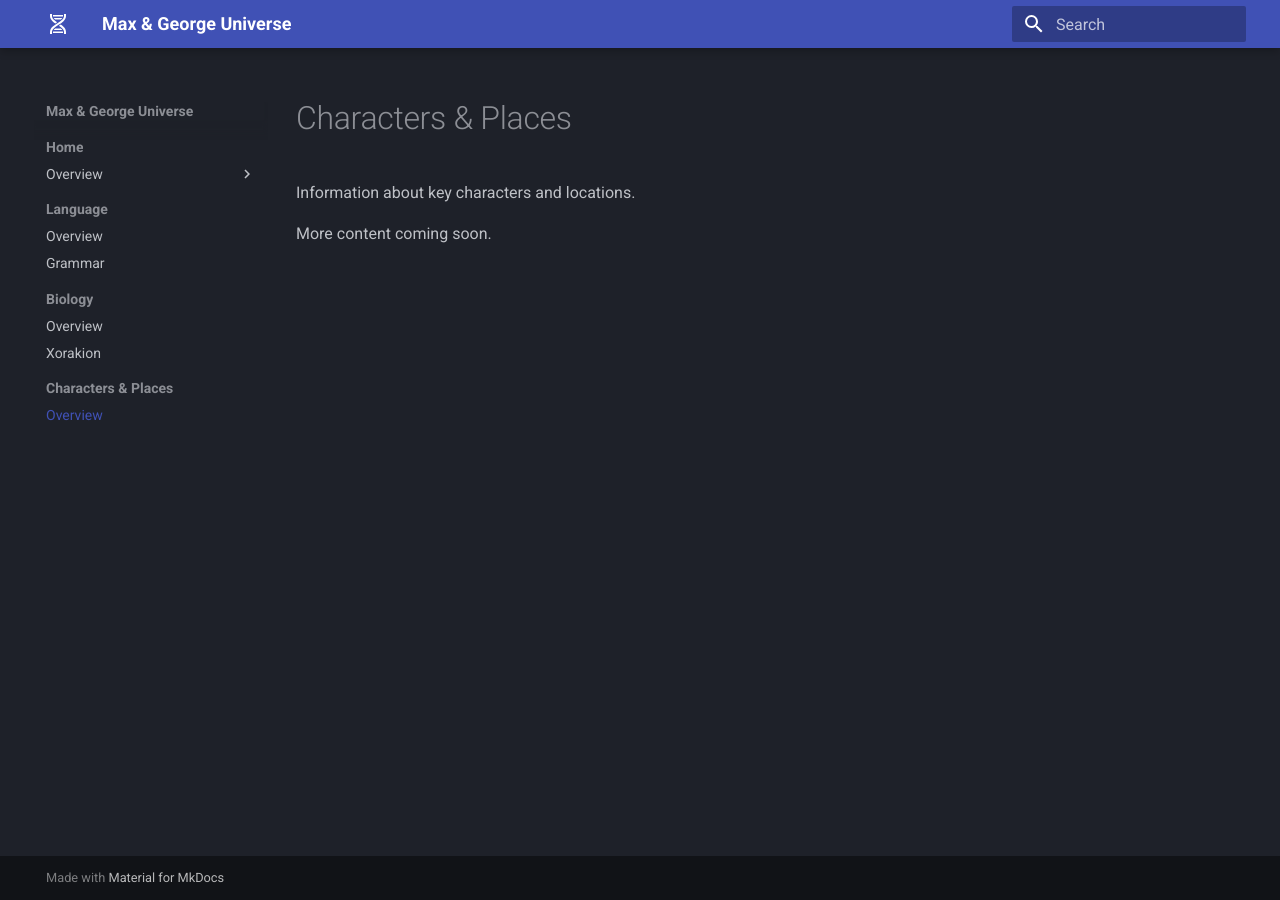
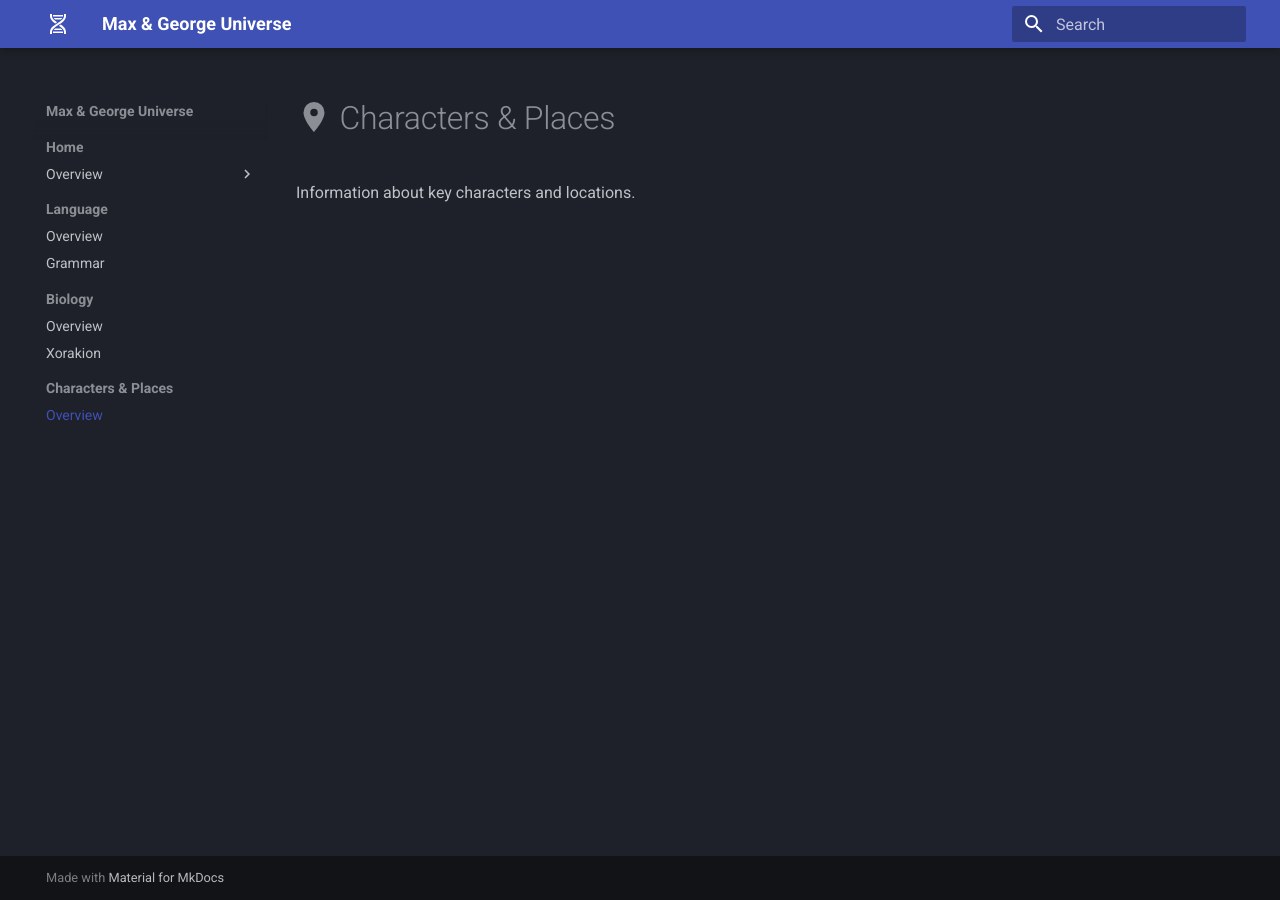
Before and after one commit to MaxAndGeorge-Author/Max-And-George-Universe, an MkDocs documentation site: the page built from docs/world/index.md, in a window 1280 px wide. Built offline with MkDocs 1.6.1 and Material for MkDocs 9.7.7, drawn with Linux system fonts in a browser that asks for light colours.

Commit message:
Update index.md
added icon

```diff
--- a/docs/world/index.md
+++ b/docs/world/index.md
@@ -1,5 +1,3 @@
-# Characters & Places
+# :material-map-marker: Characters & Places
 
 Information about key characters and locations.
-
-More content coming soon.
```
